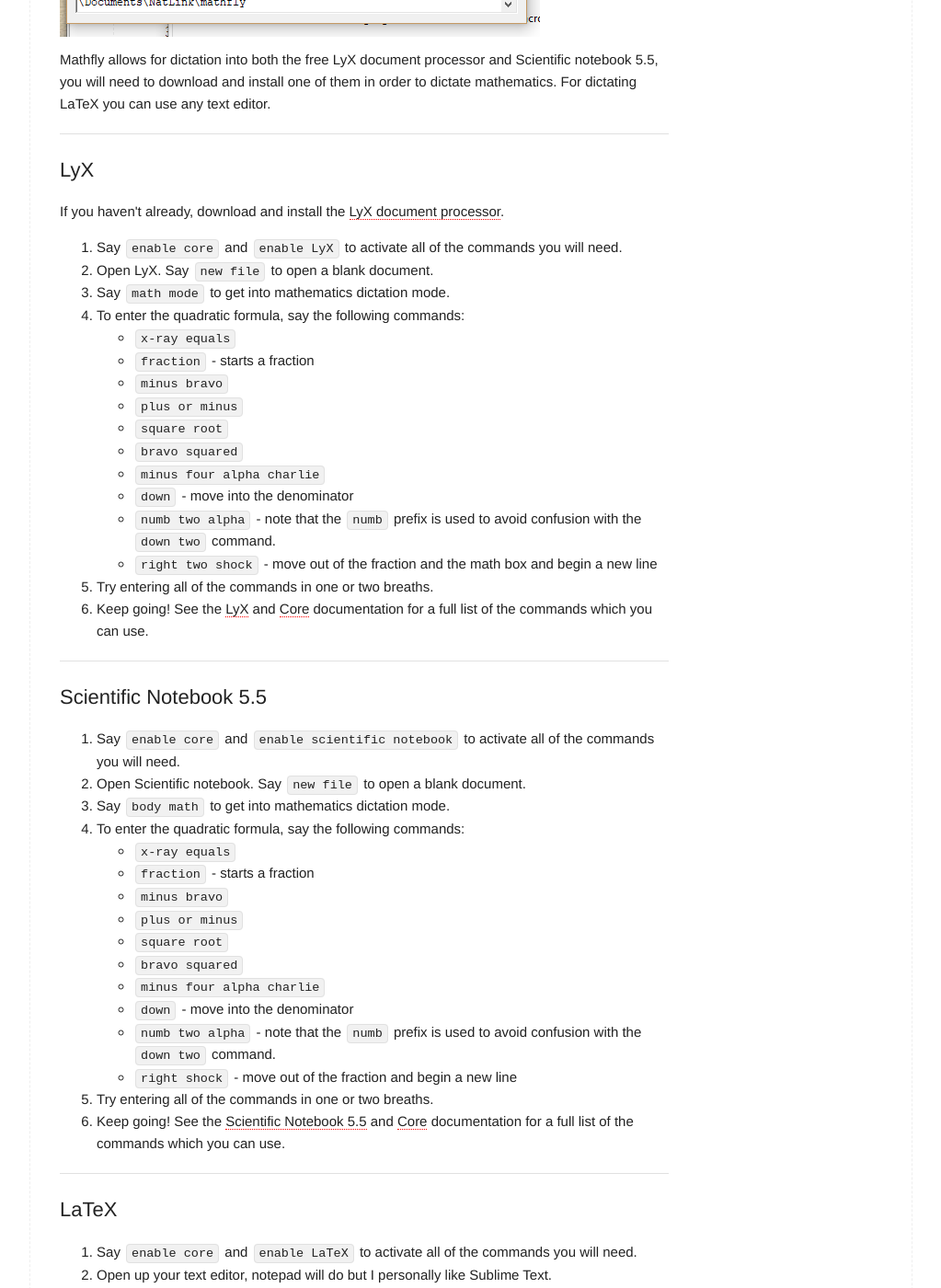
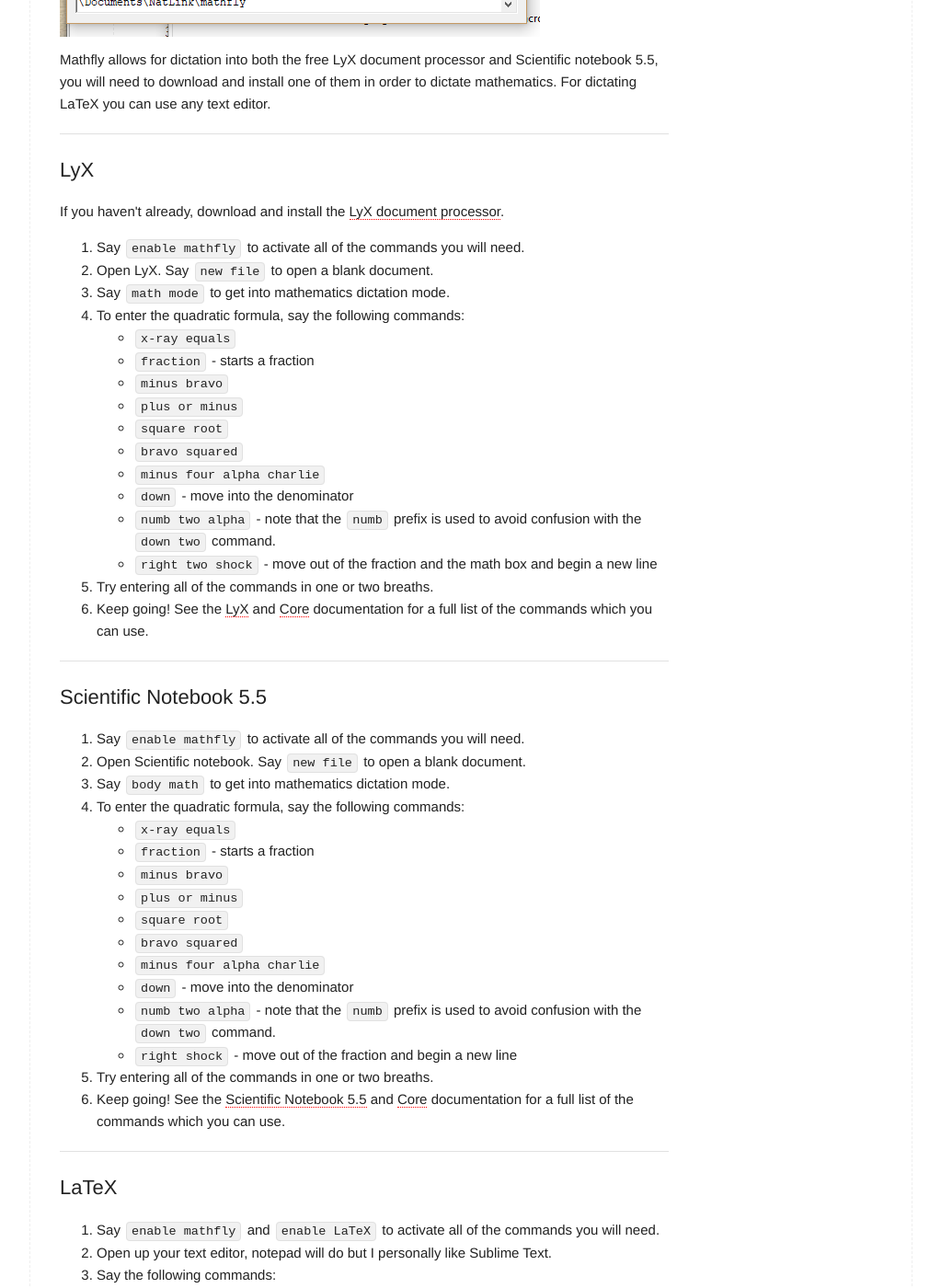
Before and after one commit to mirober/mathfly-site, a Jekyll site: the page built from gettingstarted.md, in a window 1280 px wide and 1400 px high, scrolled down 514 px. Shown: the whole window at 92% size, without its empty margins (128-1151 px from the left). Built offline with Jekyll 4.4.1, drawn with Linux system fonts in a browser that asks for light colours.

Commit message:
remove references to enabling modules

```diff
--- a/gettingstarted.md
+++ b/gettingstarted.md
@@ -15,7 +15,7 @@ Mathfly allows for dictation into both the free LyX document processor and Scien
 
 If you haven\'t already, download and install the [LyX document processor](https://www.lyx.org/).
 
-1. Say `enable core` and `enable LyX` to activate all of the commands you will need.
+1. Say `enable mathfly` to activate all of the commands you will need.
 2. Open LyX. Say `new file` to open a blank document.
 3. Say `math mode` to get into mathematics dictation mode.
 4. To enter the quadratic formula, say the following commands:
@@ -35,7 +35,7 @@ If you haven\'t already, download and install the [LyX document processor](https
 ***
 
 ## Scientific Notebook 5.5
-1. Say `enable core` and `enable scientific notebook` to activate all of the commands you will need.
+1. Say `enable mathfly` to activate all of the commands you will need.
 2. Open Scientific notebook. Say `new file` to open a blank document.
 3. Say `body math` to get into mathematics dictation mode.
 4. To enter the quadratic formula, say the following commands:
@@ -55,7 +55,7 @@ If you haven\'t already, download and install the [LyX document processor](https
 ***
 
 ## LaTeX
-1. Say `enable core` and `enable LaTeX` to activate all of the commands you will need.
+1. Say `enable mathfly` and `enable LaTeX` to activate all of the commands you will need.
 2. Open up your text editor, notepad will do but I personally like Sublime Text.
 3. Say the following commands:
     * `document class article`
```
